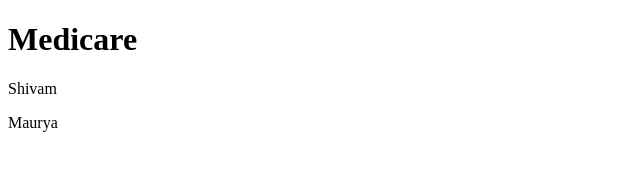
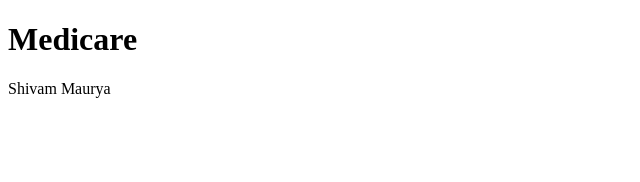
Before and after one commit to shivammaurya011/medicare, a React (Create React App) app in the folder client/: page / in a window 1280 px wide. Shown: the top 182 px of the page, without its empty margins (0-640 px from the left). Built offline with nearby package versions, Linux system fonts and the light colour scheme.

Commit message:
Update App.js

```diff
--- a/client/src/App.js
+++ b/client/src/App.js
@@ -4,8 +4,8 @@ function App() {
   return (
     <div className="text-3xl center font-bold">
       <h1 className="text-gray-500">Medicare</h1>
-      <p>Shivam</p>
-      <p>Maurya</p>
+      <p>Shivam Maurya</p>
+
     </div>
   );
 }
```
